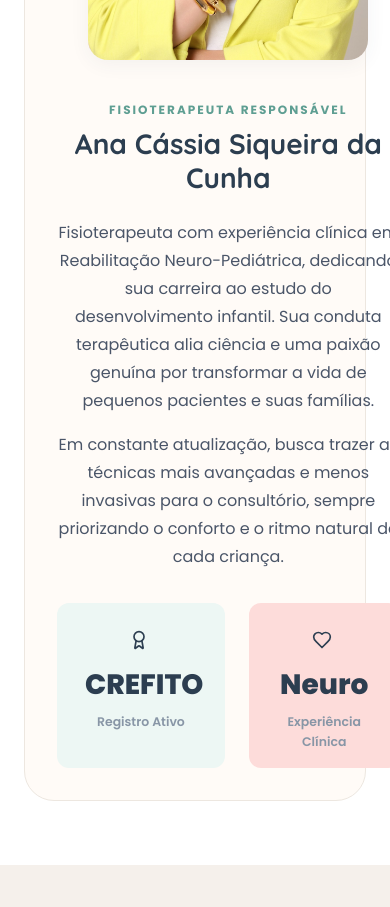
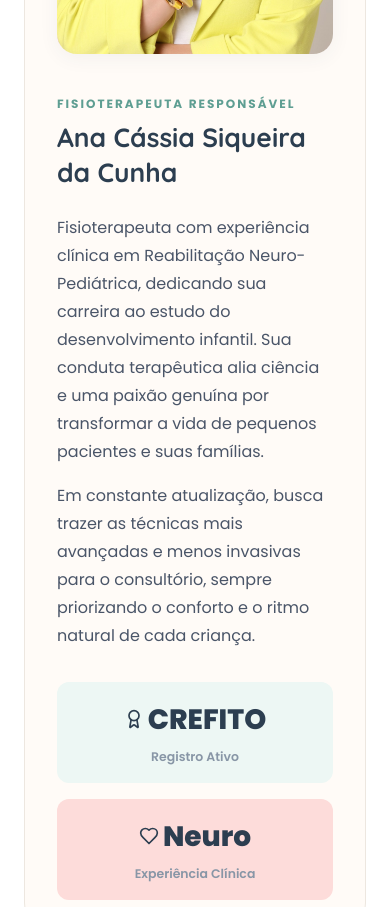
Before and after one commit to sitefisioneuro-droid/neuro-fisio, a Next.js app: page / in a window 390 px wide. Shown: the part 3860-4767 px from the top of the page. Built offline with nearby package versions, Linux system fonts and the light colour scheme.

Commit message:
mobile first

```diff
--- a/src/app/page.module.css
+++ b/src/app/page.module.css
@@ -854,10 +854,28 @@
 
   .proCard {
     padding: 2rem;
+    text-align: left;
+  }
+
+  .proImageWrapper {
+    margin: 0;
   }
 
   .proName {
-    font-size: 1.75rem;
+    font-size: 1.65rem;
+    line-height: 1.3;
+  }
+
+  .proStats {
+    flex-direction: column;
+    gap: 1rem;
+    align-items: flex-start;
+  }
+
+  .statBox {
+    width: 100%;
+    max-width: 280px;
+    padding: 1rem;
   }
 
   .contactCard {
```
